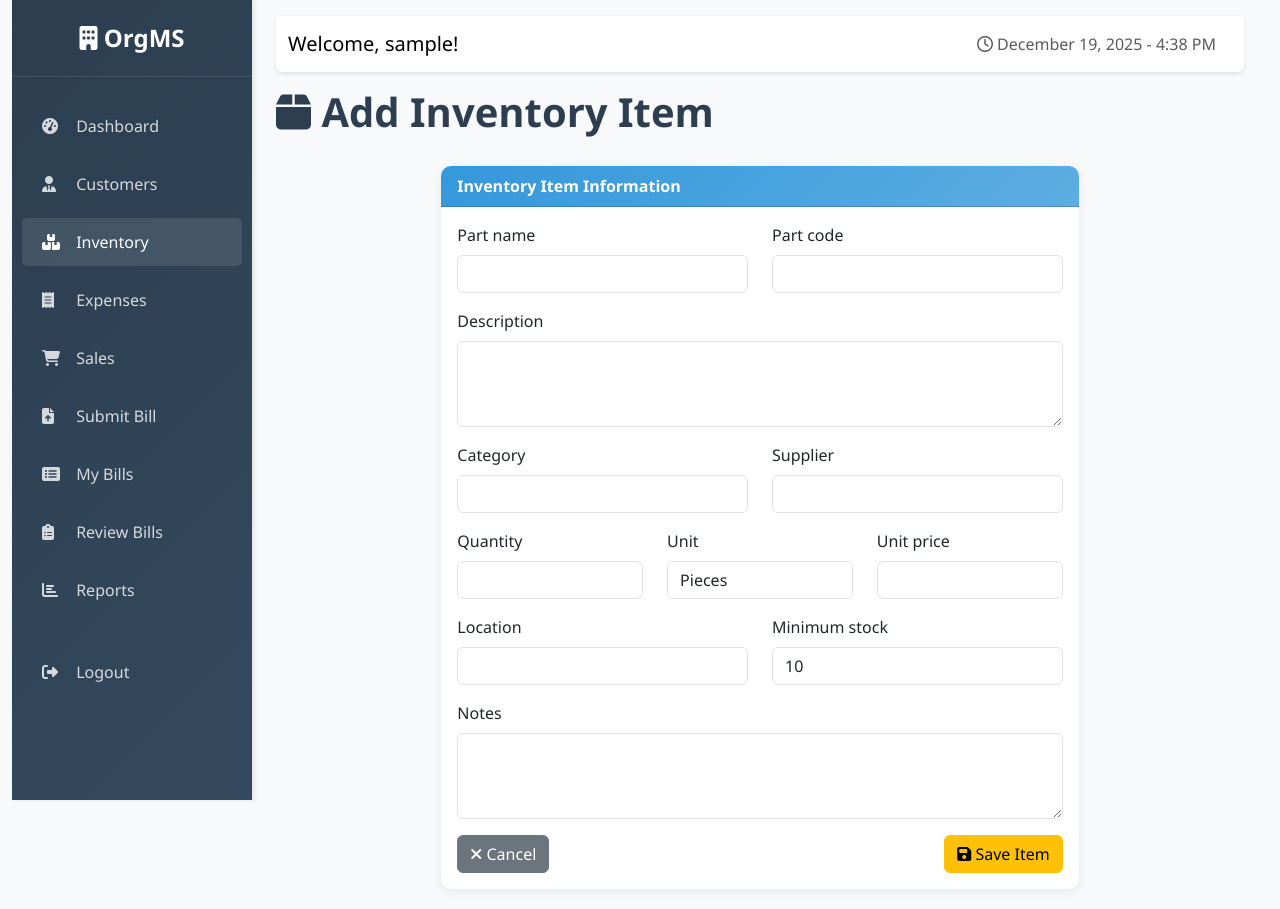
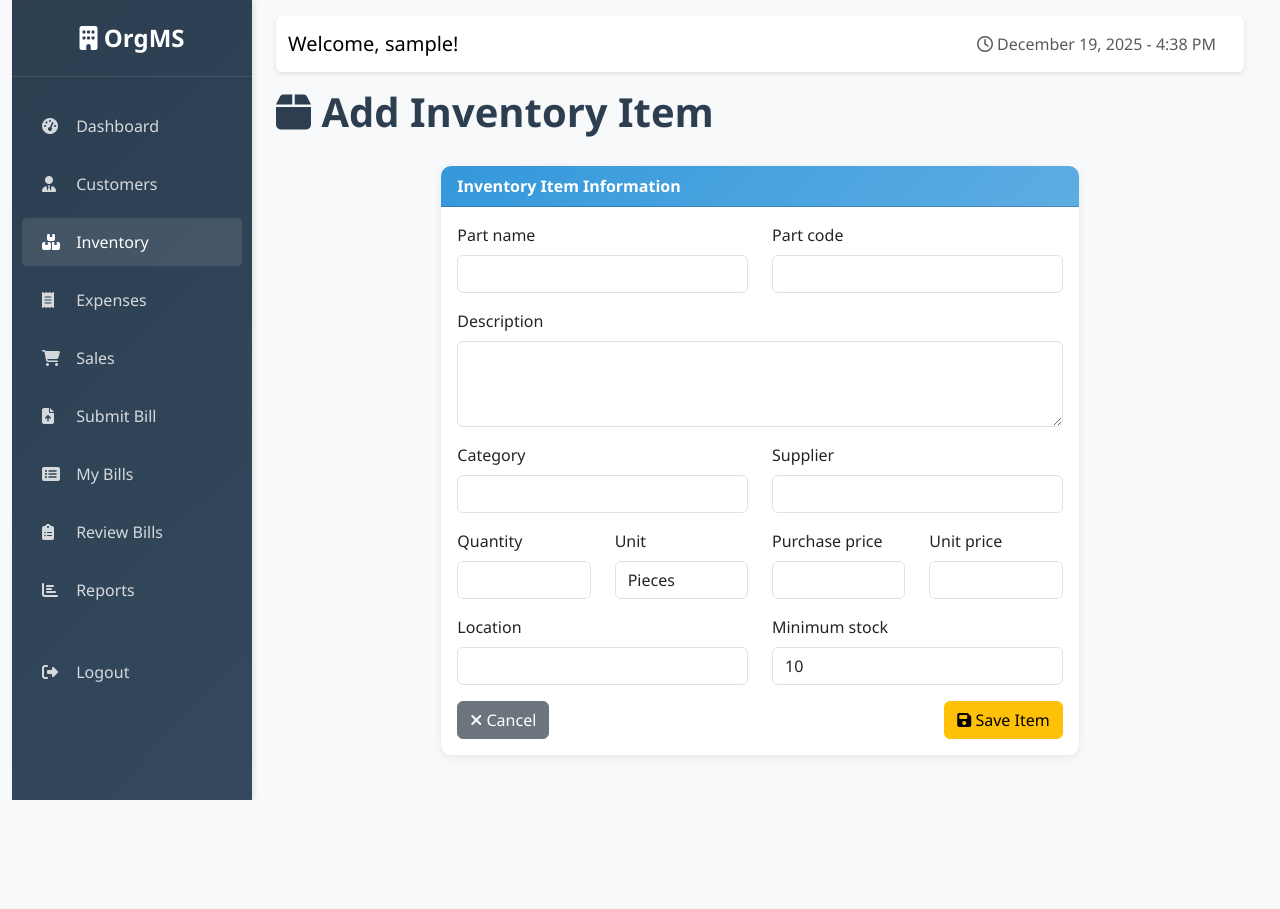
Before and after one commit to Emarat/org-management, a Django app: page /inventory/add/ in a window 1280 px wide. After the commit the page ends 800 px from the top, so only its background shows below. Run offline with Django 4.2, Linux system fonts and the light colour scheme; the visitor is signed in with stand-in values (Sample User, id 1); data that the repository does not hold is empty.

Commit message:
Inventory: add purchase_price, remove notes

```diff
--- a/core/forms.py
+++ b/core/forms.py
@@ -24,7 +24,7 @@ class InventoryItemForm(forms.ModelForm):
     class Meta:
         model = InventoryItem
         fields = ['part_name', 'part_code', 'description', 'category', 'quantity',
-                  'unit', 'unit_price', 'location', 'minimum_stock', 'supplier', 'notes']
+                  'unit', 'purchase_price', 'unit_price', 'location', 'minimum_stock', 'supplier']
         widgets = {
             'part_name': forms.TextInput(attrs={'class': 'form-control'}),
             'part_code': forms.TextInput(attrs={'class': 'form-control'}),
@@ -32,11 +32,11 @@ class InventoryItemForm(forms.ModelForm):
             'category': forms.TextInput(attrs={'class': 'form-control'}),
             'quantity': forms.NumberInput(attrs={'class': 'form-control'}),
             'unit': forms.Select(attrs={'class': 'form-control'}),
+            'purchase_price': forms.NumberInput(attrs={'class': 'form-control', 'step': '0.01'}),
             'unit_price': forms.NumberInput(attrs={'class': 'form-control', 'step': '0.01'}),
             'location': forms.TextInput(attrs={'class': 'form-control'}),
             'minimum_stock': forms.NumberInput(attrs={'class': 'form-control'}),
             'supplier': forms.TextInput(attrs={'class': 'form-control'}),
-            'notes': forms.Textarea(attrs={'class': 'form-control', 'rows': 3}),
         }
 
 
--- a/core/models.py
+++ b/core/models.py
@@ -78,11 +78,11 @@ class InventoryItem(models.Model):
     category = models.CharField(max_length=100, blank=True)
     quantity = models.IntegerField(validators=[MinValueValidator(0)])
     unit = models.CharField(max_length=20, choices=UNIT_CHOICES, default='pcs')
+    purchase_price = models.DecimalField(max_digits=10, decimal_places=2, validators=[MinValueValidator(0)], null=True, blank=True, help_text="Optional. Unit purchase cost.")
     unit_price = models.DecimalField(max_digits=10, decimal_places=2, validators=[MinValueValidator(0)], null=True, blank=True, help_text="Optional. Leave blank if unknown.")
     location = models.CharField(max_length=100, blank=True, help_text="Warehouse location/shelf")
     minimum_stock = models.IntegerField(default=10, validators=[MinValueValidator(0)])
     supplier = models.CharField(max_length=200, blank=True)
-    notes = models.TextField(blank=True)
     created_at = models.DateTimeField(auto_now_add=True)
     updated_at = models.DateTimeField(auto_now=True)
 
--- a/templates/core/inventory_form.html
+++ b/templates/core/inventory_form.html
@@ -40,15 +40,19 @@ Management{% endblock %}
             </div>
           </div>
           <div class="row">
-            <div class="col-md-4 mb-3">
+            <div class="col-md-3 mb-3">
               <label class="form-label">{{ form.quantity.label }}</label>
               {{ form.quantity }}
             </div>
-            <div class="col-md-4 mb-3">
+            <div class="col-md-3 mb-3">
               <label class="form-label">{{ form.unit.label }}</label>
               {{ form.unit }}
             </div>
-            <div class="col-md-4 mb-3">
+            <div class="col-md-3 mb-3">
+              <label class="form-label">{{ form.purchase_price.label }}</label>
+              {{ form.purchase_price }}
+            </div>
+            <div class="col-md-3 mb-3">
               <label class="form-label">{{ form.unit_price.label }}</label>
               {{ form.unit_price }}
             </div>
@@ -62,10 +66,6 @@ Management{% endblock %}
               <label class="form-label">{{ form.minimum_stock.label }}</label>
               {{ form.minimum_stock }}
             </div>
-          </div>
-          <div class="mb-3">
-            <label class="form-label">{{ form.notes.label }}</label>
-            {{ form.notes }}
           </div>
           <div class="d-flex justify-content-between">
             <a href="{% url 'inventory_list' %}" class="btn btn-secondary"
--- a/templates/core/inventory_list.html
+++ b/templates/core/inventory_list.html
@@ -59,6 +59,7 @@
             <th>Category</th>
             <th>Quantity</th>
             <th>Unit</th>
+            <th>Purchase Price</th>
             <th>Unit Price</th>
             <th>Total Value</th>
             <th>Location</th>
@@ -74,6 +75,7 @@
             <td>{{ item.category|default:"-" }}</td>
             <td><strong>{{ item.quantity }}</strong></td>
             <td>{{ item.get_unit_display }}</td>
+            <td>{% if item.purchase_price is not None %}${{ item.purchase_price }}{% else %}-{% endif %}</td>
             <td>${{ item.unit_price }}</td>
             <td>${{ item.total_value|floatformat:2 }}</td>
             <td>{{ item.location|default:"-" }}</td>
```
Also changed, not shown: core/migrations/0023_remove_inventoryitem_notes_and_more.py (added).
